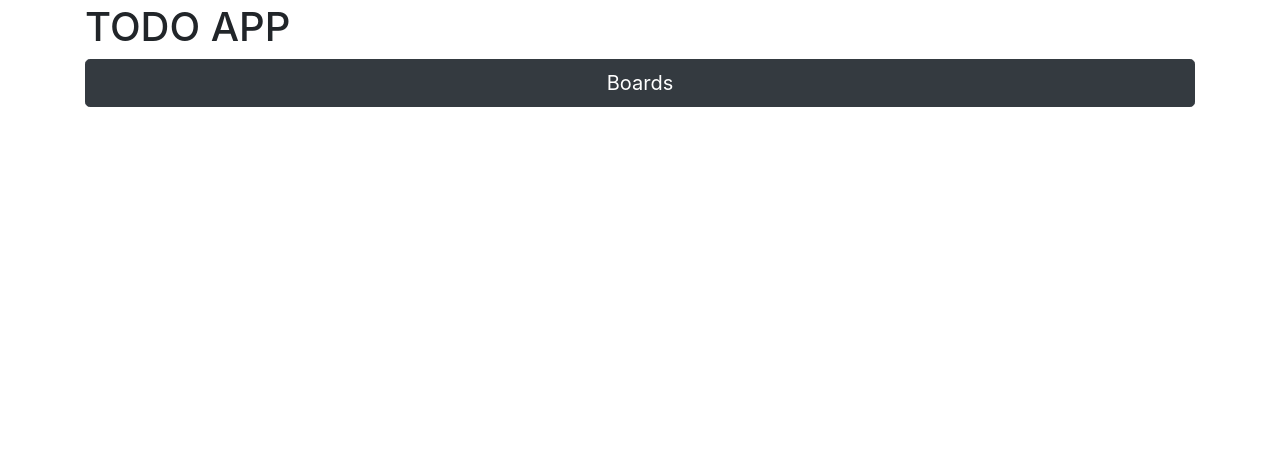
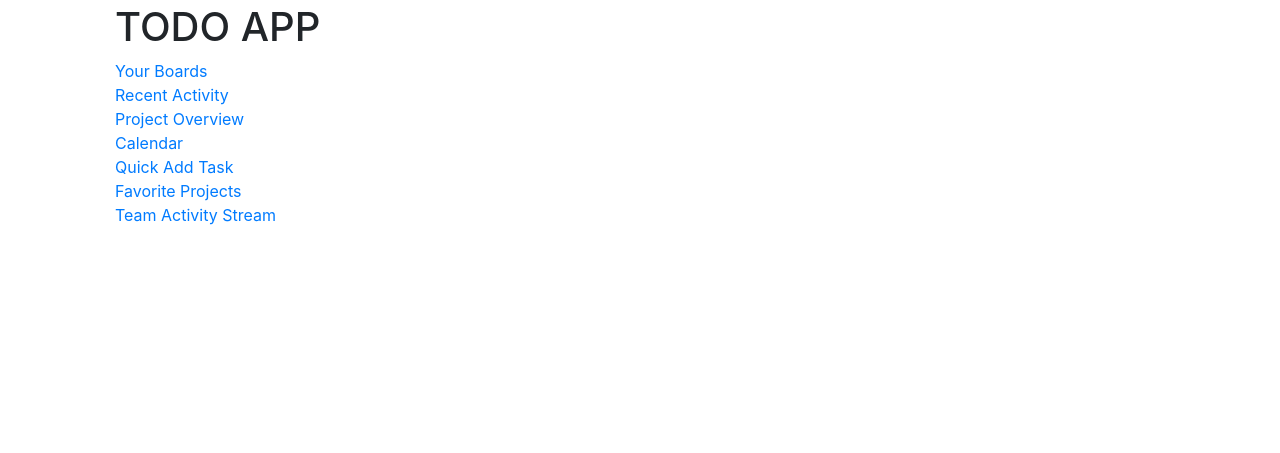
Before and after one commit to twnchk/todoApp, a Django app: page / in a window 1280 px wide. Shown: the part 347-800 px from the top of the page. Run offline with Django 4.2, Linux system fonts and the light colour scheme; some libraries are stand-ins or nearby versions.

Commit message:
Rework homepage & minor frontend adjustments

```diff
--- a/templates/base.html
+++ b/templates/base.html
@@ -18,15 +18,13 @@
   <nav class="navbar navbar-expand-lg navbar-dark">
     <a class="navbar-brand" href="{% url 'index' %}">
       <img class="logo" src="{% static 'css/todoPlanner/todo2.png' %}"/>
+      <span><b>TODO APP</b></span>
     </a>
     <button class="navbar-toggler" type="button" data-toggle="collapse" data-target="#navbarNav" aria-controls="navbarNav" aria-expanded="false" aria-label="Toggle navigation">
       <span class="navbar-toggler-icon"></span>
     </button>
     <div class="collapse navbar-collapse" id="navbarNav">
       <ul class="navbar-nav ml-auto">
-        <li class="nav-item active">
-          <a class="nav-link" href="{% url 'index' %}">Home <span class="sr-only">(current)</span></a>
-        </li>
         <li class="nav-item">
           <a class="nav-link" href="#">About</a>
         </li>
--- a/templates/index.html
+++ b/templates/index.html
@@ -1,9 +1,32 @@
 {% extends 'base.html' %}
 {% block content %}
-    <h1>TODO APP</h1>
-    <p>
-        <a href="{% url 'boards_list' %}">
-            <button type="button" class="btn btn-dark my-btn btn-lg btn-block">Boards</button>
+<div class="container-fluid">
+    <div class="container rounded-container">
+        <h1>TODO APP</h1>
+    </div>
+    <div class="container widget-container">
+        <a href="{% url 'boards_list' %}" class="widget-link">
+            <div class="rounded-container widget">Your Boards</div>
         </a>
-    </p>
+        <a href="#" class="widget-link">
+            <div class="rounded-container widget">Recent Activity</div>
+        </a>
+        <a href="#" class="widget-link">
+            <div class="rounded-container widget">Project Overview</div>
+        </a>
+        <a href="#" class="widget-link">
+            <div class="rounded-container widget">Calendar</div>
+        </a>
+        <a href="#" class="widget-link">
+            <div class="rounded-container widget">Quick Add Task</div>
+        </a>
+        <a href="#" class="widget-link">
+            <div class="rounded-container widget">Favorite Projects</div>
+        </a>
+        <a href="#" class="widget-link">
+            <div class="rounded-container widget">Team Activity Stream</div>
+        </a>
+    </div>
+</div>
+
 {% endblock %}
```
